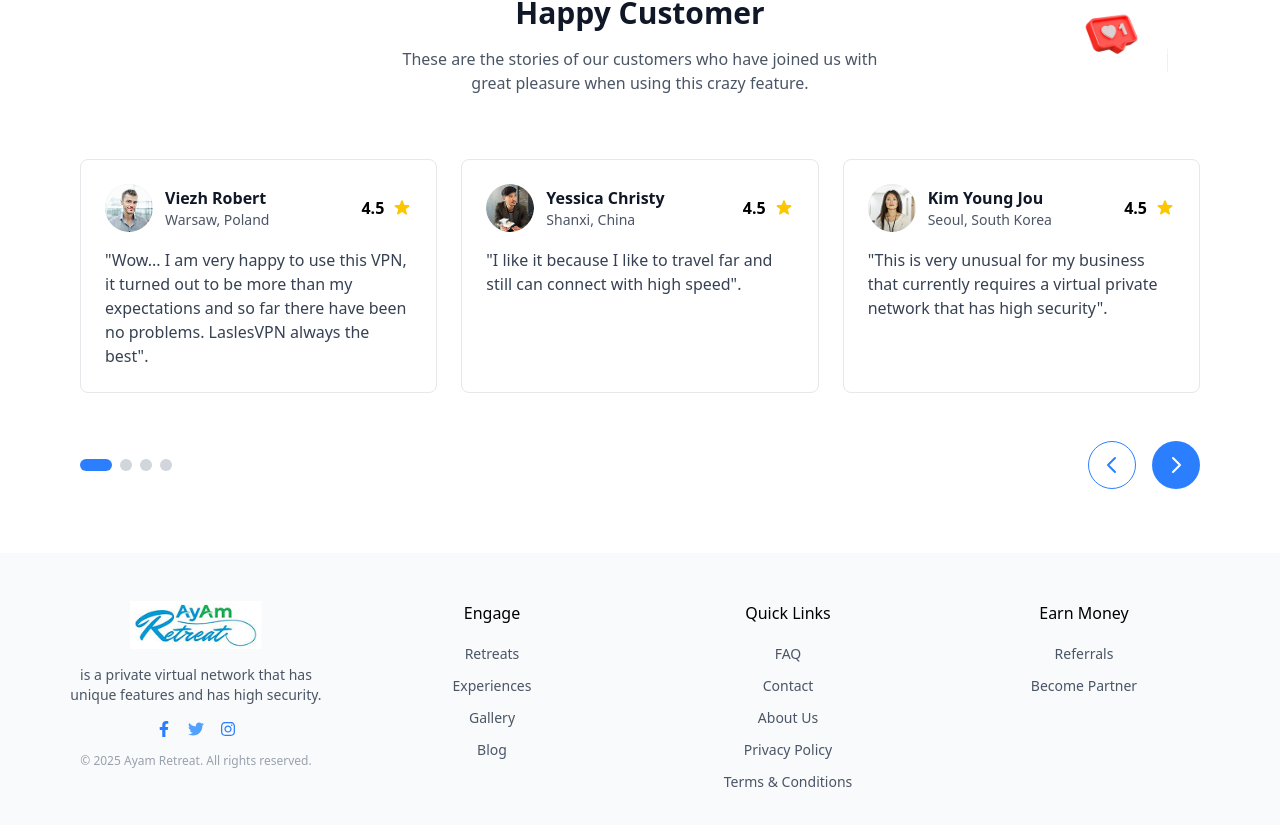
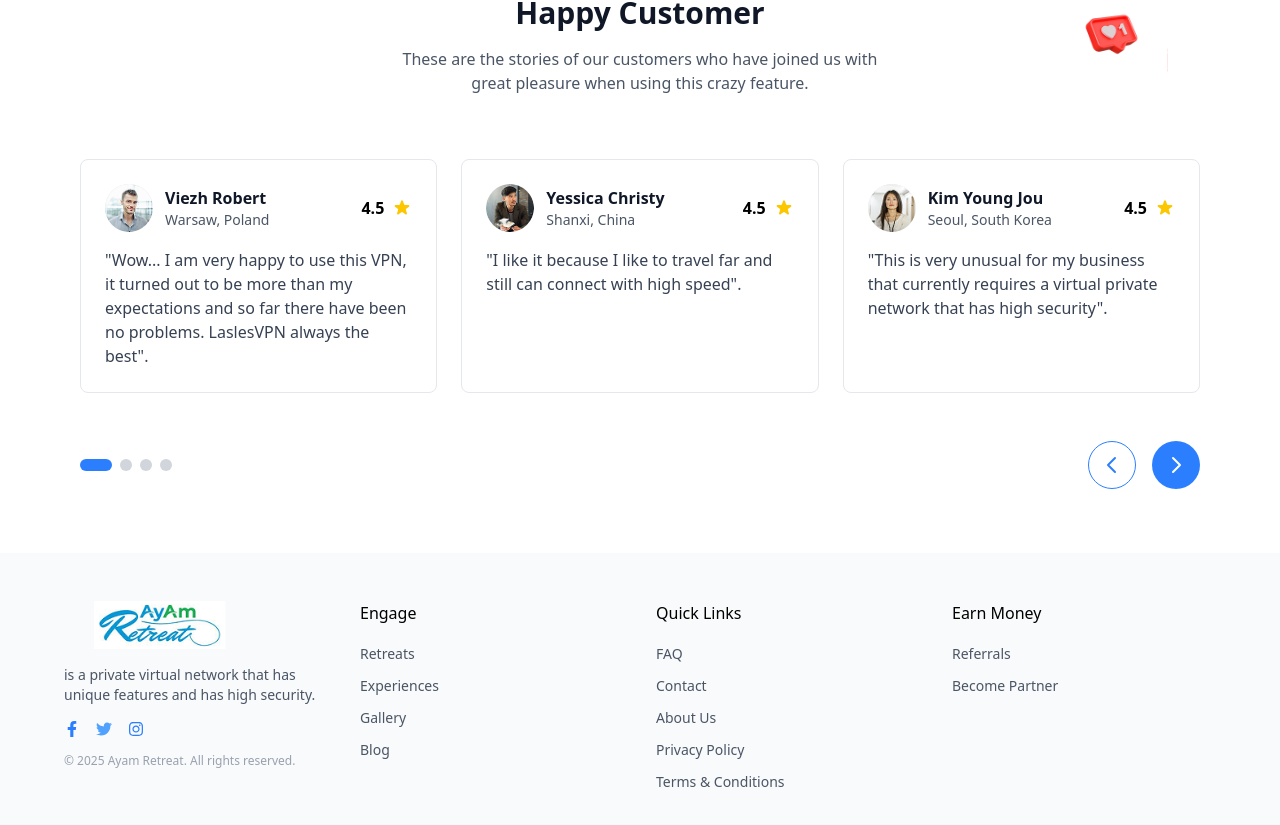
Before and after one commit to BasilSabu1/ayamretreat, a Next.js app: page / in a window 1280 px wide. Shown: the part 2814-3639 px from the top of the page. Built offline with nearby package versions, Linux system fonts and the light colour scheme.

Commit message:
added footer to center in mobile

```diff
--- a/app/components/footer/Footer.tsx
+++ b/app/components/footer/Footer.tsx
@@ -7,30 +7,31 @@ import { FaFacebookF, FaTwitter, FaInstagram } from "react-icons/fa";
 const Footer: React.FC = () => {
   return (
     <footer className="bg-gray-50 py-12 px-4 md:px-8 lg:px-16">
-      <div className="max-w-6xl mx-auto ">
+      <div className="max-w-6xl mx-auto">
         <div className="grid grid-cols-1 md:grid-cols-4 gap-8">
-          <div className="md:col-span-1 text-center">
+          {/* First column - Logo, description, social links */}
+          <div className="md:col-span-1 flex flex-col items-center md:items-start">
             <div className="mb-4">
               <Link href="/">
-                <div className="w-48 relative mx-auto ">
+                <div className="w-48 relative">
                   <div className="text-blue-500 font-bold">
                     <Image
                       src="/headerlogo.png"
                       alt="AyAm Retreat Logo"
                       width={48}
                       height={48}
-                      className="h-12 w-auto mx-auto"
+                      className="h-12 w-auto mx-auto" // <-- Center image itself
                       unoptimized
                     />
                   </div>
                 </div>
               </Link>
             </div>
-            <p className="text-gray-600 text-sm mb-4">
+            <p className="text-gray-600 text-sm mb-4 text-center md:text-left">
               is a private virtual network that has unique features and has high
               security.
             </p>
-            <div className="flex justify-center space-x-4 mb-4">
+            <div className="flex space-x-4 mb-4">
               <Link href="#" aria-label="Facebook">
                 <div className="text-blue-500">
                   <FaFacebookF size={16} />
@@ -47,23 +48,13 @@ const Footer: React.FC = () => {
                 </div>
               </Link>
             </div>
-            <p className="text-gray-400 text-xs">
-              © 2025 Ayam Retreat. All rights reserved.
-            </p>
+            <p className="text-gray-400 text-xs text-center md:text-left">© 2025 Ayam Retreat. All rights reserved.</p>
           </div>
 
           {/* Product Column */}
-          <div className="md:col-span-1 text-center">
+          <div className="md:col-span-1 flex flex-col items-center md:items-start">
             <h3 className="font-medium mb-4">Engage</h3>
-            <ul className="space-y-2">
-              {/* <li>
-                <Link
-                  href="/About "
-                  className="text-gray-600 hover:text-blue-500 text-sm"
-                >
-                  About
-                </Link>
-              </li> */}
+            <ul className="space-y-2 text-center md:text-left">
               <li>
                 <Link
                   href="/Retreats"
@@ -96,21 +87,13 @@ const Footer: React.FC = () => {
                   Blog
                 </Link>
               </li>
-              {/* <li>
-                <Link
-                  href="/blog"
-                  className="text-gray-600 hover:text-blue-500 text-sm"
-                >
-                  Blog
-                </Link>
-              </li> */}
             </ul>
           </div>
 
           {/* Engage Column */}
-          <div className="md:col-span-1 text-center">
+          <div className="md:col-span-1 flex flex-col items-center md:items-start">
             <h3 className="font-medium mb-4">Quick Links </h3>
-            <ul className="space-y-2">
+            <ul className="space-y-2 text-center md:text-left">
               <li>
                 <Link
                   href="/faq"
@@ -155,9 +138,9 @@ const Footer: React.FC = () => {
           </div>
 
           {/* Earn Money Column */}
-          <div className="md:col-span-1 text-center">
+          <div className="md:col-span-1 flex flex-col items-center md:items-start">
             <h3 className="font-medium mb-4">Earn Money</h3>
-            <ul className="space-y-2">
+            <ul className="space-y-2 text-center md:text-left">
               <li>
                 <Link
                   href="/Referrals"
```
